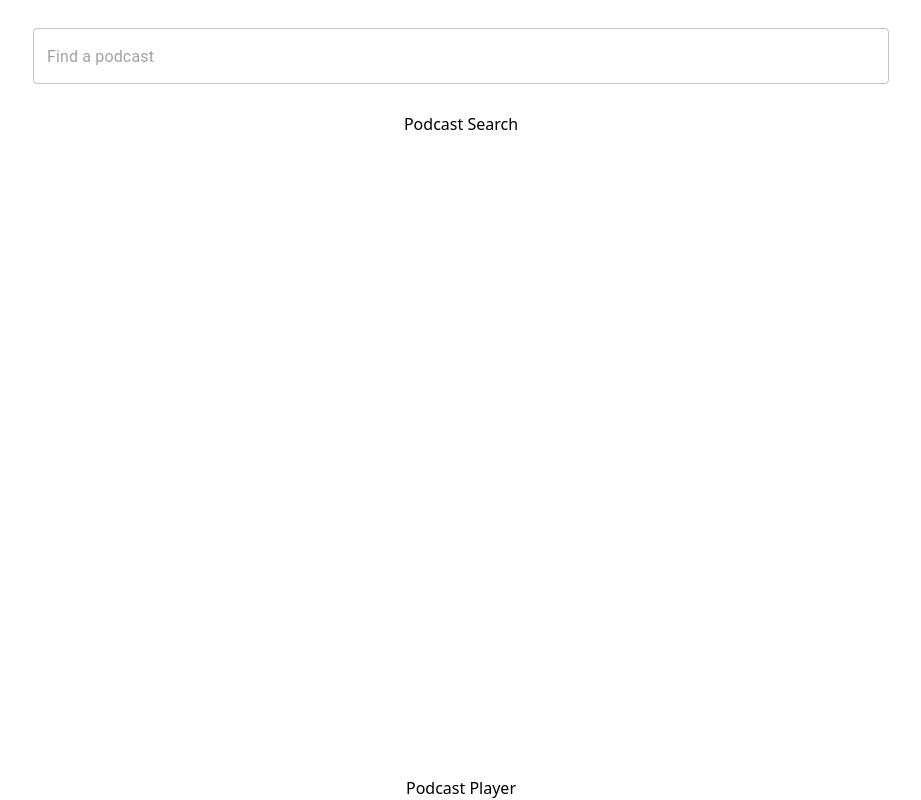
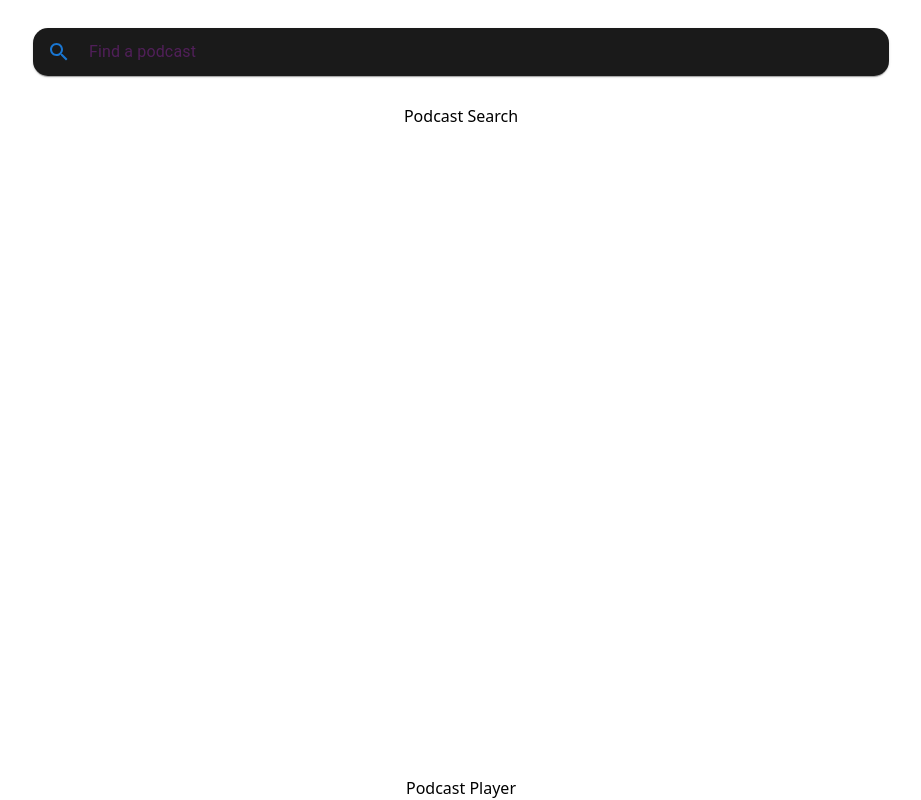
Before and after one commit to Molina-Daniel/podcasts-player-react, a React (Vite) app: page / in a window 1280 px wide. Shown: the whole page, without its empty margins (179-1100 px from the left). Built offline with nearby package versions, Linux system fonts and the light colour scheme.

Commit message:
refactor: search bar into a component

```diff
--- a/package.json
+++ b/package.json
@@ -12,6 +12,7 @@
   "dependencies": {
     "@emotion/react": "^11.11.1",
     "@emotion/styled": "^11.11.0",
+    "@mui/icons-material": "^5.14.8",
     "@mui/material": "^5.14.8",
     "axios": "^1.5.0",
     "react": "^18.2.0",
--- a/src/App.jsx
+++ b/src/App.jsx
@@ -1,13 +1,12 @@
 import { useState } from "react";
-import { TextField } from "@mui/material";
 import axios from "axios";
 import { BrowserRouter } from "react-router-dom";
 
 import PodcastPlayer from "./components/PodcastPlayer";
 import MainSection from "./pages/MainSection";
+import SearchBar from "./components/SearchBar";
 
 function App() {
-  const [searchText, setSearchText] = useState("");
   const [podcasts, setPodcasts] = useState([]);
 
   const getPodcasts = async (term) => {
@@ -21,30 +20,11 @@ function App() {
     }
   };
 
-  const handleKeyPress = (event) => {
-    if (event.charCode === 13) {
-      console.log("Search Submit:", searchText);
-      getPodcasts(searchText);
-    }
-  };
-
   return (
     <>
       <div className="w-10/12 max-w-4xl text-center m-auto relative">
         <BrowserRouter>
-          <div className="px-5 py-7">
-            <TextField
-              value={searchText}
-              placeholder="Find a podcast"
-              onChange={(e) => {
-                setSearchText(e.target.value);
-              }}
-              onKeyPress={handleKeyPress}
-              id="search-input"
-              variant="outlined"
-              fullWidth
-            />
-          </div>
+          <SearchBar getPodcasts={getPodcasts} />
           <MainSection podcasts={podcasts} />
           <PodcastPlayer />
         </BrowserRouter>
--- /dev/null
+++ b/src/components/SearchBar.jsx
@@ -0,0 +1,79 @@
+import { useState } from "react";
+import { IconButton, InputBase, Paper } from "@mui/material";
+import { useNavigate } from "react-router-dom";
+import SearchIcon from "@mui/icons-material/Search";
+import ClearIcon from "@mui/icons-material/Clear";
+
+function SearchBar({ getPodcasts }) {
+  const [searchText, setSearchText] = useState("");
+  const navigate = useNavigate();
+
+  const handleKeyPress = (event) => {
+    if (event.charCode === 13) {
+      event.preventDefault();
+      doSearch();
+    }
+  };
+
+  const doSearch = () => {
+    navigate(`/`);
+    getPodcasts(searchText);
+  };
+
+  const cleanTextField = () => {
+    setSearchText("");
+  };
+
+  return (
+    <>
+      <div className="px-5 py-7 flex">
+        <Paper
+          component="form"
+          sx={{
+            p: "2px 4px",
+            flexGrow: 1,
+            display: "flex",
+            alignItems: "center",
+            borderRadius: "15px",
+            bgcolor: "#1A1A1A",
+          }}
+        >
+          <IconButton
+            type="button"
+            sx={{
+              p: "10px",
+              color: "primary.main",
+            }}
+            aria-label="search"
+            onClick={doSearch}
+          >
+            <SearchIcon />
+          </IconButton>
+          <InputBase
+            value={searchText}
+            onChange={(e) => {
+              setSearchText(e.target.value);
+            }}
+            onKeyPress={handleKeyPress}
+            sx={{ ml: 1, flex: 1, color: "secondary.main" }}
+            placeholder="Find a podcast"
+            inputProps={{ "aria-label": "Find a podcast" }}
+            autoFocus={true}
+          />
+          {searchText && (
+            <IconButton
+              type="button"
+              sx={{ p: "10px", color: "primary.main" }}
+              aria-label="search"
+              onClick={cleanTextField}
+            >
+              <ClearIcon />
+            </IconButton>
+          )}
+        </Paper>
+      </div>
+    </>
+  );
+}
+
+export default SearchBar;
```
Also changed, not shown: 1 other file (tests, documents, lock files or other folders).
